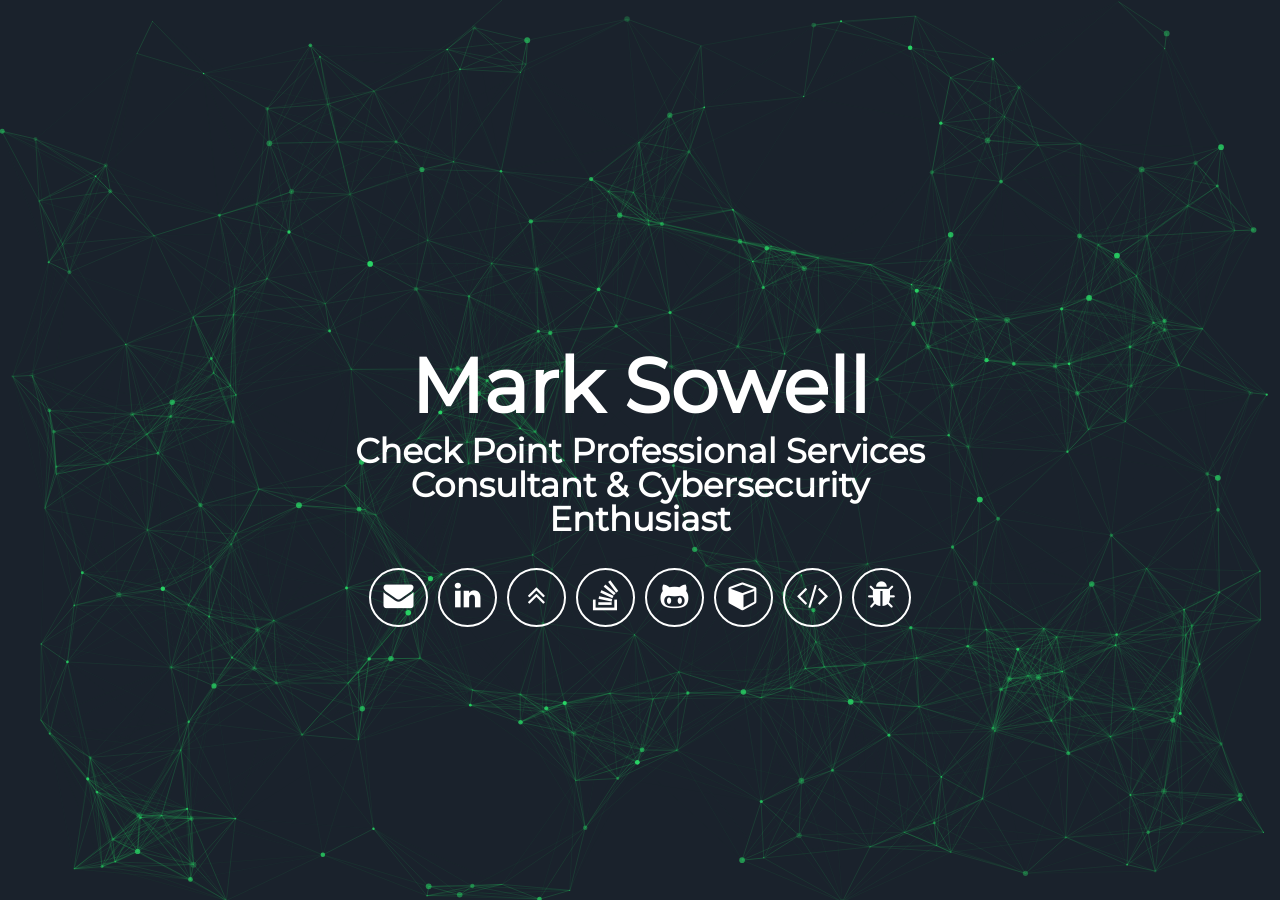
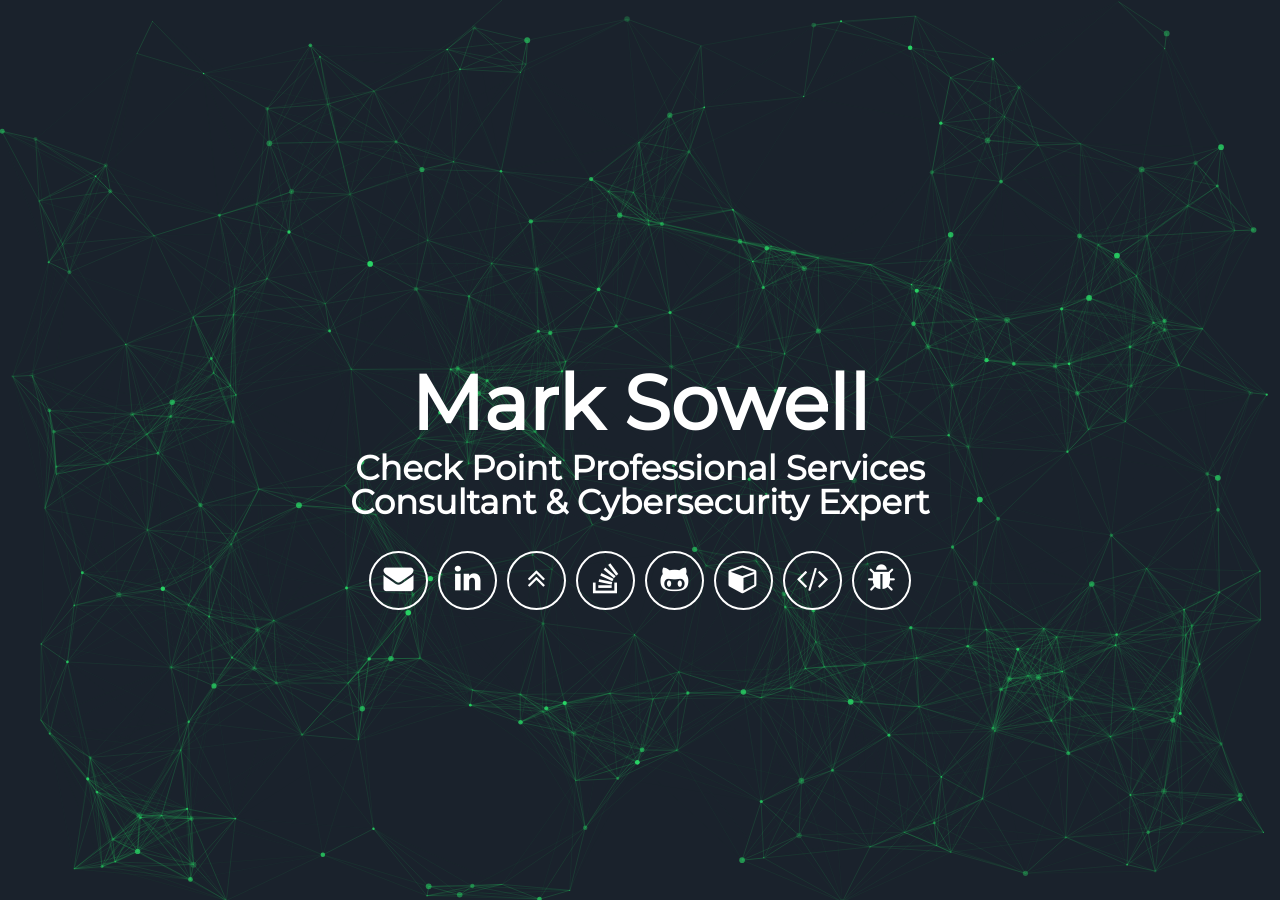
Before and after one commit to marksowell/marksowell-archive.github.io, a Jekyll site: the page built from index.html, in a window 1280 px wide. Built offline with Jekyll 4.4.1, drawn with Linux system fonts in a browser that asks for light colours; some web fonts are replaced.

Commit message:
Update _config.yml

```diff
--- a/_config.yml
+++ b/_config.yml
@@ -3,8 +3,8 @@ description: Mark Sowell, CCSM - Cybersecurity Consultant in Denver, CO
 baseurl: ""
 
 username: Mark Sowell
-user_description: Check Point Professional Services Consultant & Cybersecurity Enthusiast
-user_title: Check Point Professional Services Consultant & Cybersecurity Enthusiast
+user_description: Check Point Professional Services Consultant & Cybersecurity Expert
+user_title: Check Point Professional Services Consultant & Cybersecurity Expert
 github_username:  marksowell
 
 google-analytics:
```
